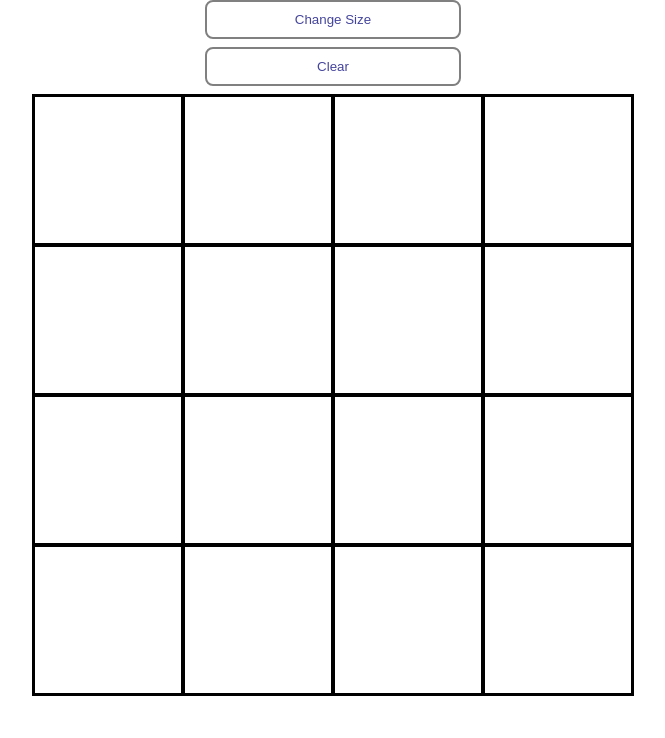
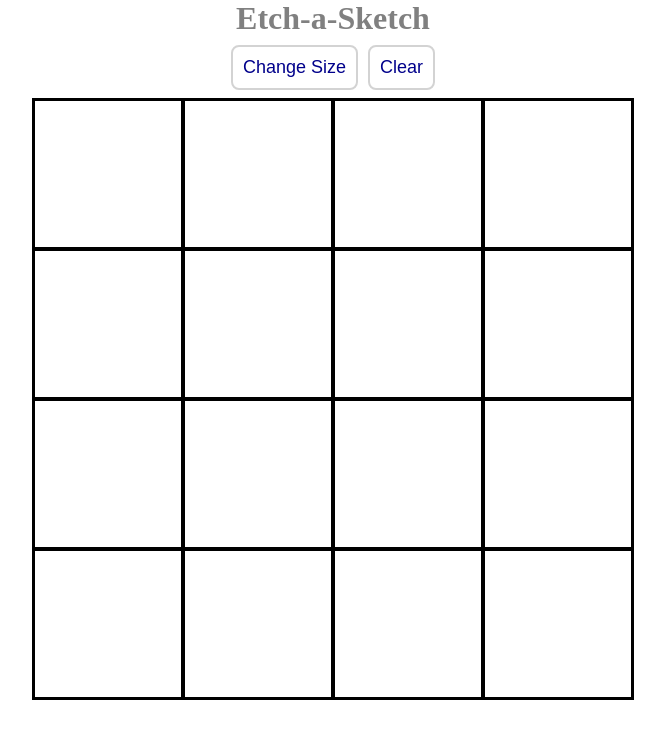
Before and after one commit to wambambizzle/odin-etch-a-sketch, a plain HTML site: page index.html in a window 1280 px wide. Shown: the whole page, without its empty margins (307-972 px from the left). Drawn offline with Linux system fonts and the light colour scheme.

Commit message:
Add a title and fix buttons layout

```diff
--- a/index.html
+++ b/index.html
@@ -9,8 +9,11 @@
   </head>
   <body>
     <div id="container">
-      <button class="grid-size-button">Change Size</button>
-      <button class="clear-button">Clear</button>
+      <h1>Etch-a-Sketch</h1>
+      <div class="button-container">
+        <button class="grid-size-button">Change Size</button>
+        <button class="clear-button">Clear</button>
+      </div>
       <div class="grid-container"></div>
     </div>
   </body>
--- a/style.css
+++ b/style.css
@@ -10,6 +10,10 @@
   gap: 8px;
 }
 
+h1 {
+  color: gray;
+}
+
 .grid-container {
   display: flex;
   flex-wrap: wrap;
@@ -18,12 +22,17 @@
   border: 1px solid black;
 }
 
+.button-container {
+  display: flex;
+  gap: 10px;
+}
+
 .grid-size-button,
 .clear-button {
   background-color: white;
-  color: rgb(68, 68, 157);
-  width: 20%;
-  border: 2px solid grey;
+  color: darkblue;
+  font-size: 18px;
+  border: 2px solid lightgray;
   border-radius: 8px;
   padding: 10px 10px;
 }
```
